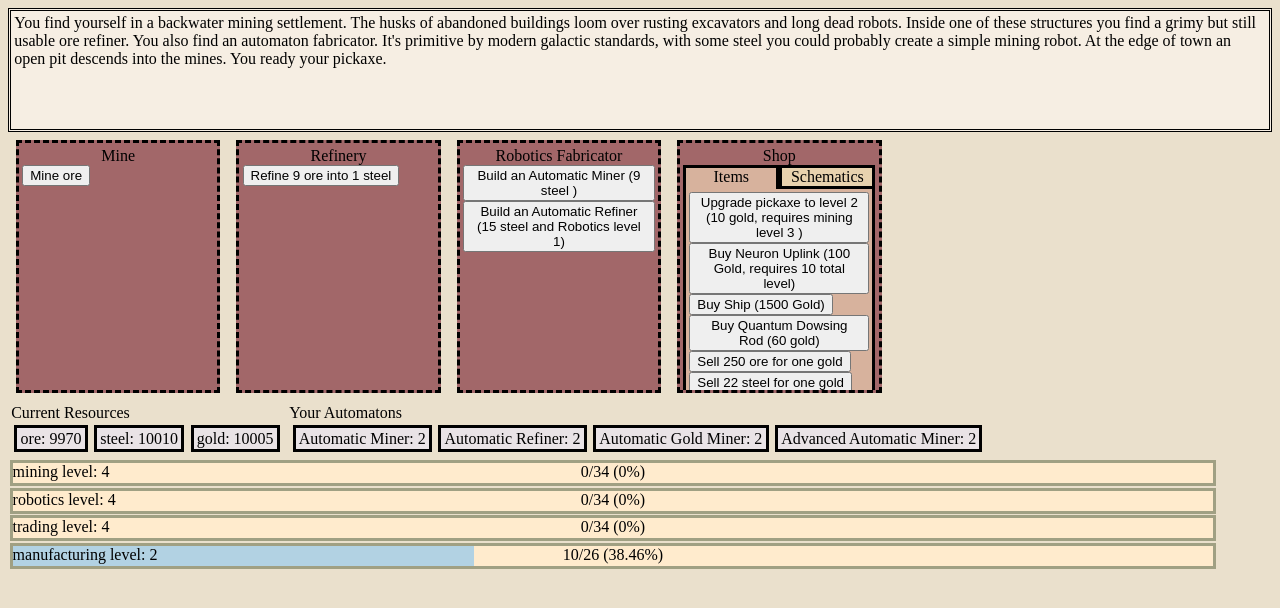
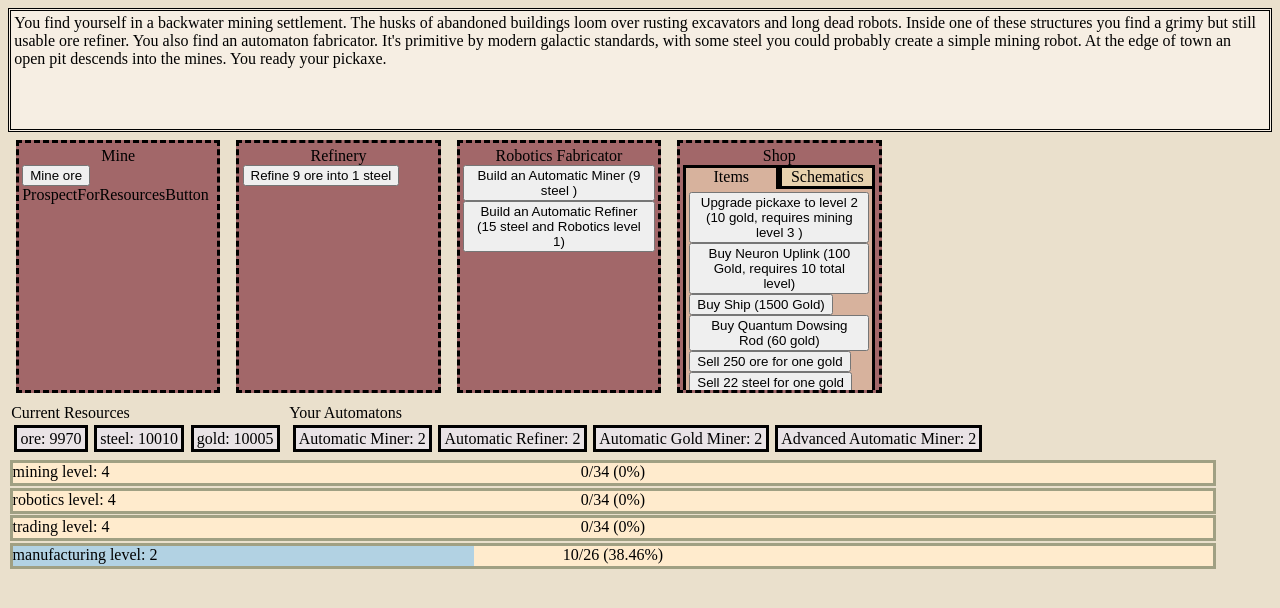
Before and after one commit to michaelwhittemore/vue-clicker-game, a Vue app: page / in a window 1280 px wide. Shown: the top 608 px of the page. Built offline with nearby package versions, Linux system fonts and the light colour scheme.

Commit message:
starting on adding split view to the mine

```diff
--- a/src/components/MineComponents/MineLocation.vue
+++ b/src/components/MineComponents/MineLocation.vue
@@ -1,9 +1,11 @@
 <script setup lang="ts">
 import LocationComponent from '../UtilityComponents/LocationComponent.vue';
 import MineResourceButton from './MineResourceButton.vue';
+import ProspectForResourcesButton from './ProspectForResourcesButton.vue';
 </script>
 <template>
     <LocationComponent :location-name="'Mine'">
         <MineResourceButton :resource-type="'ore'" />
+        <ProspectForResourcesButton />
     </LocationComponent>
 </template>
--- a/src/components/MineComponents/ProspectForResources.vue
+++ /dev/null
@@ -1,3 +0,0 @@
-<script setup lang="ts">
-</script>
-<template> </template>
--- /dev/null
+++ b/src/components/MineComponents/ProspectForResourcesButton.vue
@@ -0,0 +1,7 @@
+<script setup lang="ts">
+import { gameStateStorage } from '@/typescript/gameStateStorage';
+// maybe we should have the same split functionality as we do with ship and shop?
+</script>
+<template>
+    ProspectForResourcesButton
+</template>
```
Also changed, not shown: 1 other file (tests, documents, lock files or other folders).
